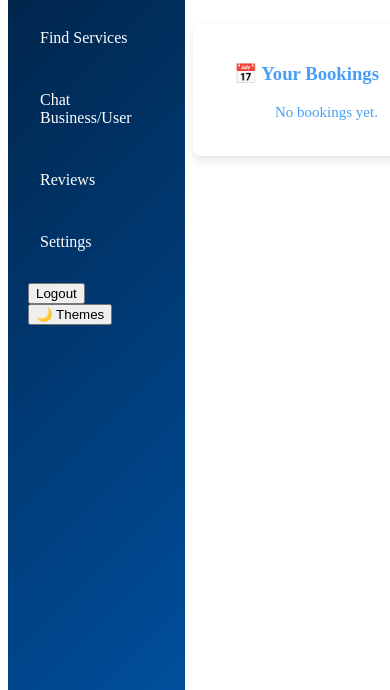
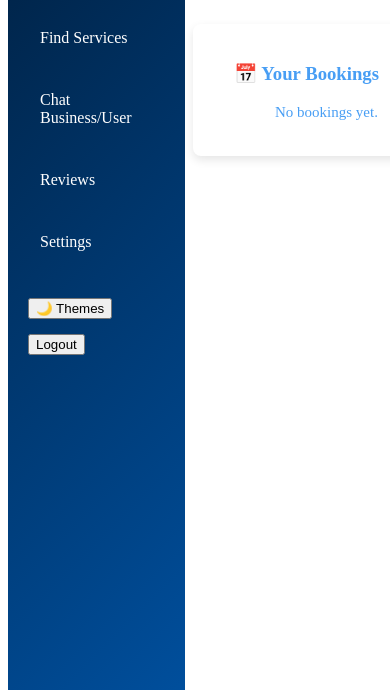
Before and after one commit to LegendaryMakaveli/QuickConet, a plain HTML site: page userdashboard.html in a window 390 px wide. Shown: the part 154-844 px from the top of the page. Drawn offline with Linux system fonts and the light colour scheme; sample sign-in values are in the browser's storage.

Commit message:
Sligth adjust to buttons

```diff
--- a/business-dashboard.css
+++ b/business-dashboard.css
@@ -193,4 +193,7 @@ header h2 {
     font-size: 10px;
     align-items: center;
   }
+  .sidebar button {
+    margin-top: 15px;
+  }
 }
--- a/user-dashboard.css
+++ b/user-dashboard.css
@@ -225,4 +225,7 @@ header h2 {
     font-size: 10px;
     padding: 5px;
   }
+  .sidebar button {
+    margin-top: 15px;
+  }
 }
--- a/userdashboard.html
+++ b/userdashboard.html
@@ -16,8 +16,8 @@
         <li><a href="chat-selection.html">Chat Business/User</a></li>
         <li><a href="#">Reviews</a></li>
         <li><a href="#">Settings</a></li>
+        <button id="darkModeToggle">🌙 Themes</button>
         <button id="logout-btn">Logout</button>
-        <button id="darkModeToggle">🌙 Themes</button>
       </ul>
     </div>
 
```
Also changed, not shown: Businessdashboard.html (+1 -1 lines).
